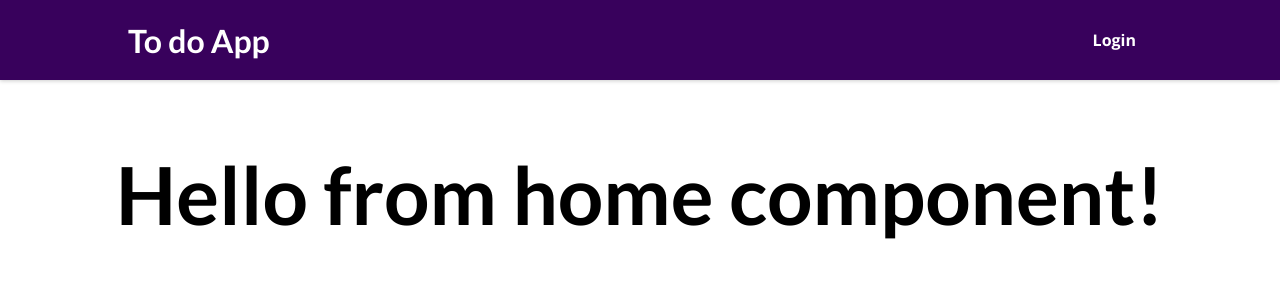
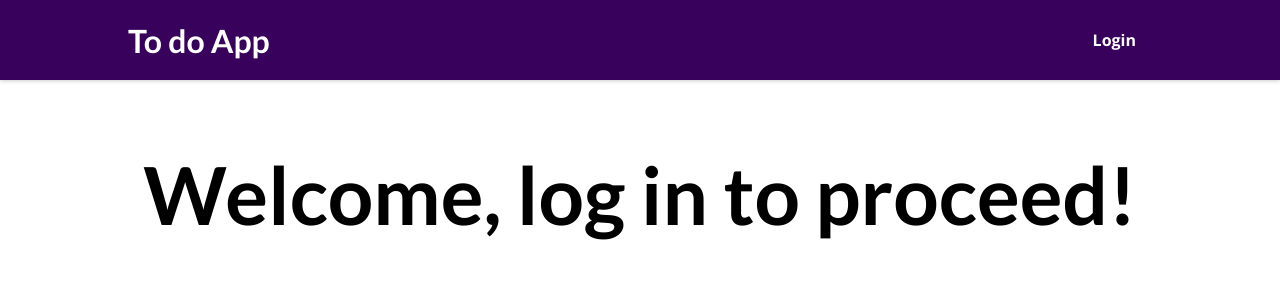
Before and after one commit to urosaleksicclarivate/to-do-typescript, a React (Create React App) app: page / in a window 1280 px wide. Shown: the top 300 px of the page. Built offline with nearby package versions, Linux system fonts and the light colour scheme.

Commit message:
Adding rendering logic to HomeComponent

```diff
--- a/src/components/Home/HomeComponent.tsx
+++ b/src/components/Home/HomeComponent.tsx
@@ -1,8 +1,13 @@
+import { useContext } from "react";
+import AuthContext from "../../context/auth-context";
 import classes from "./HomeComponent.module.css";
 const HomeComponent: React.FC = () => {
+  const authCtx = useContext(AuthContext);
+
   return (
     <section className={classes.starting}>
-      <h1>Hello from home component!</h1>
+      {!authCtx.isLoggedIn && <h1>Welcome, log in to proceed!</h1>}
+      {authCtx.isLoggedIn && <h1>Welcome, go to tasks page!</h1>}
     </section>
   );
 };
```
